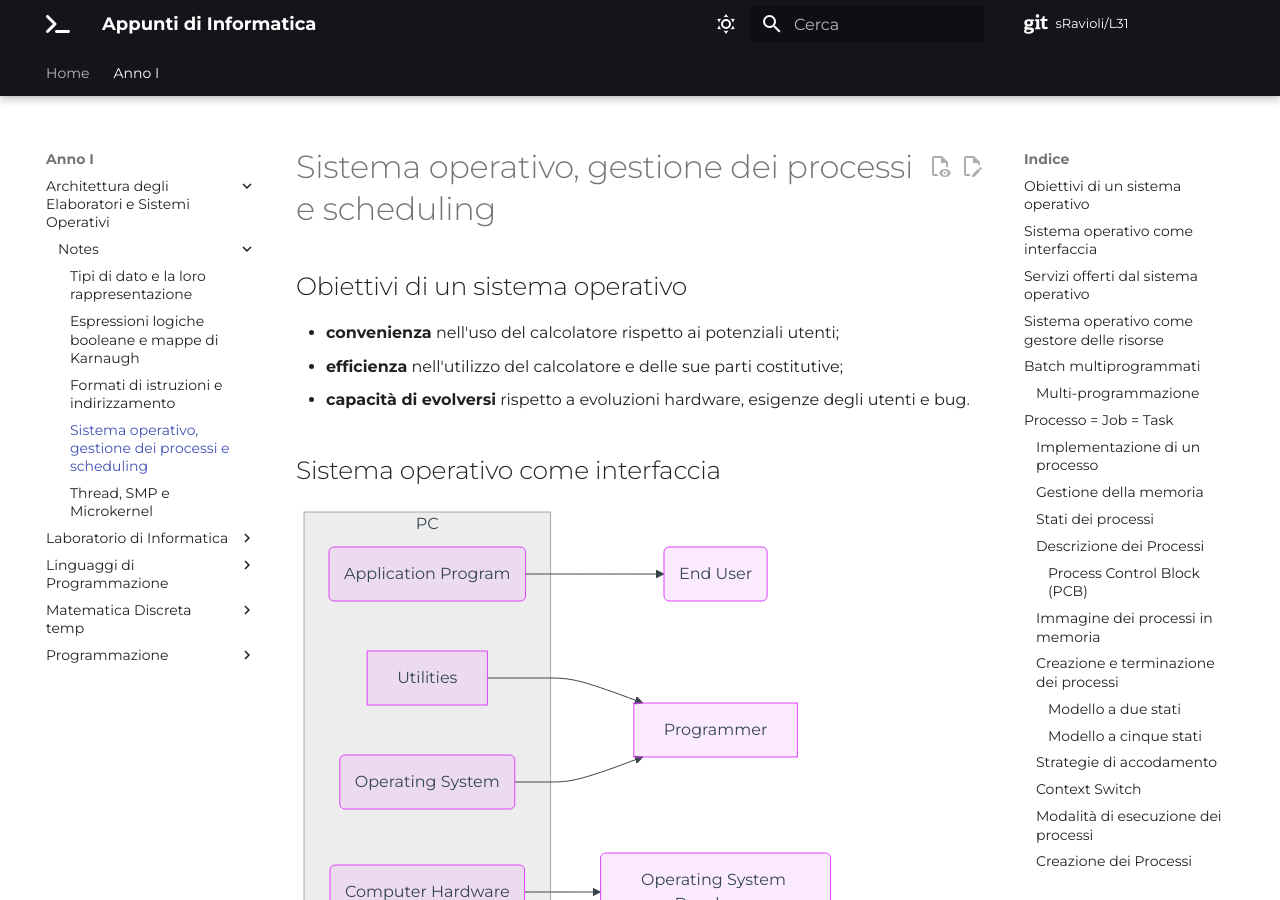
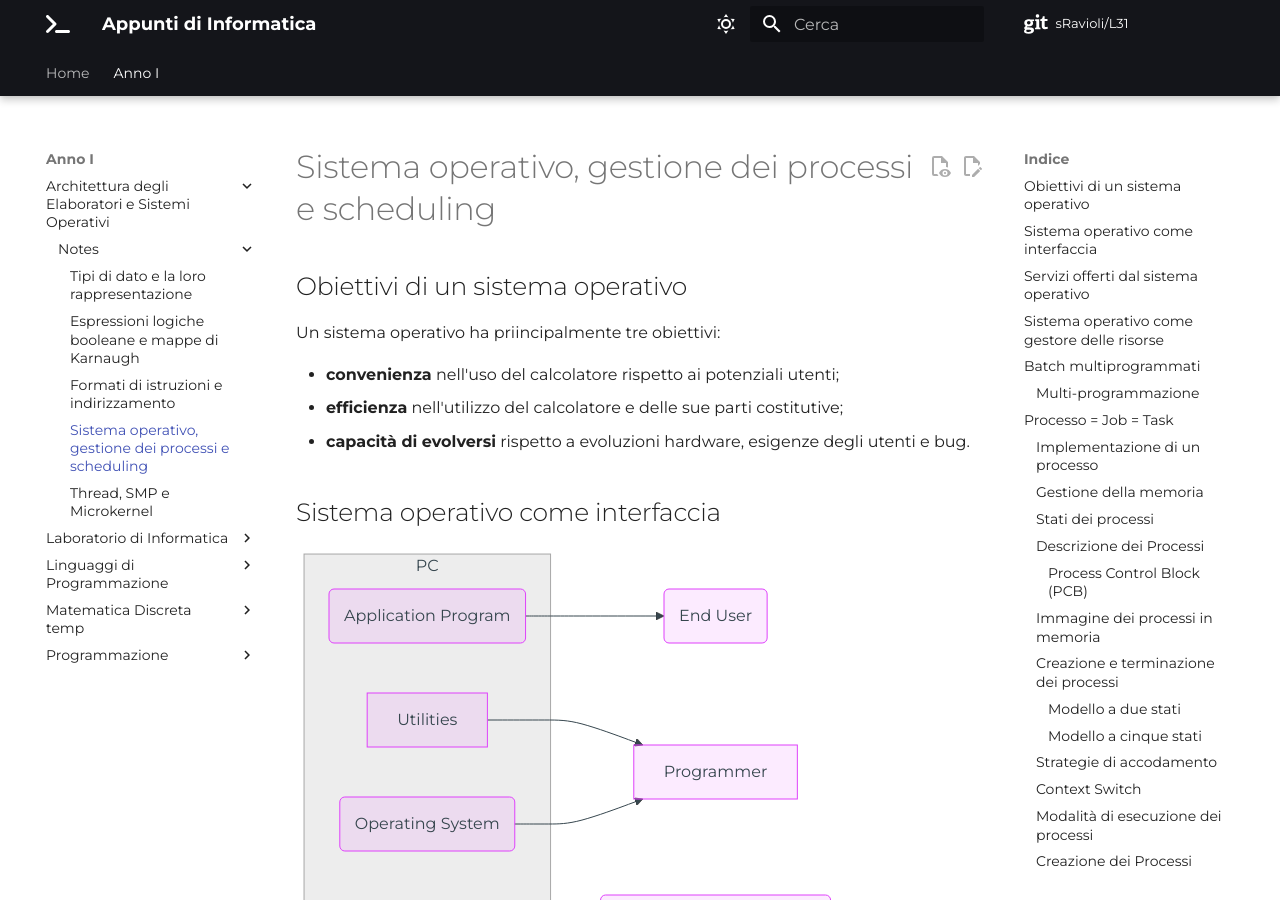
Before and after one commit to sravioli/temp-L31, an MkDocs documentation site: the page built from docs/Anno_I/Architettura_degli_Elaboratori_e_Sistemi_Operativi/notes/SO1_so_processi_scheduling.md, in a window 1280 px wide and 900 px high. Built offline with MkDocs 1.6.1 and Material for MkDocs 9.7.7, drawn with Linux system fonts in a browser that asks for light colours; comment, search, counter and statistics services are not loaded.

Commit message:
fix(docs): addo short phrase to improve readability

```diff
--- a/docs/Anno_I/Architettura_degli_Elaboratori_e_Sistemi_Operativi/notes/SO1_so_processi_scheduling.md
+++ b/docs/Anno_I/Architettura_degli_Elaboratori_e_Sistemi_Operativi/notes/SO1_so_processi_scheduling.md
@@ -1,6 +1,8 @@
 # Sistema operativo, gestione dei processi e scheduling
 
 ## Obiettivi di un sistema operativo
+
+Un sistema operativo ha priincipalmente tre obiettivi:
 
 - **convenienza** nell'uso del calcolatore rispetto ai potenziali utenti;
 - **efficienza** nell'utilizzo del calcolatore e delle sue parti costitutive;
```
